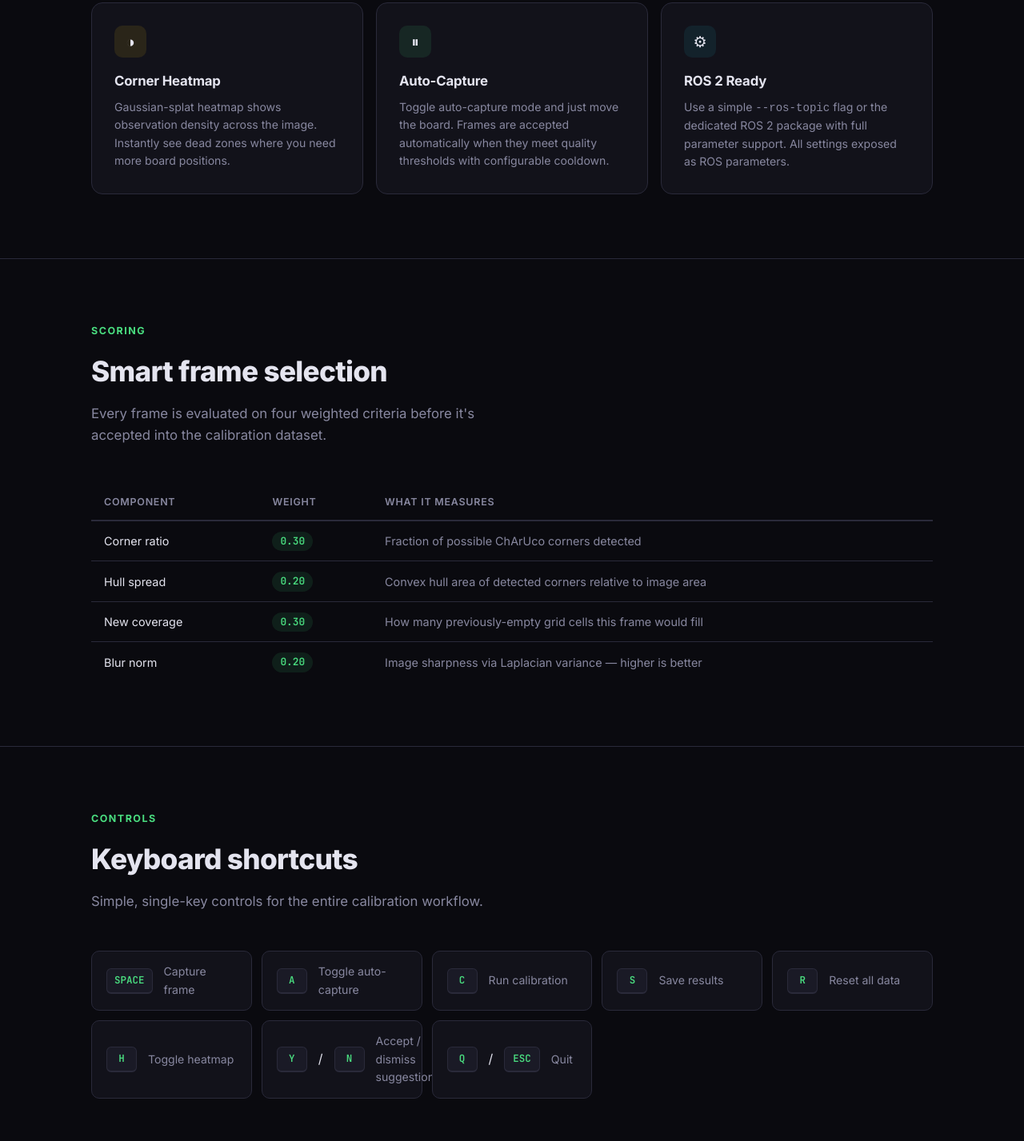
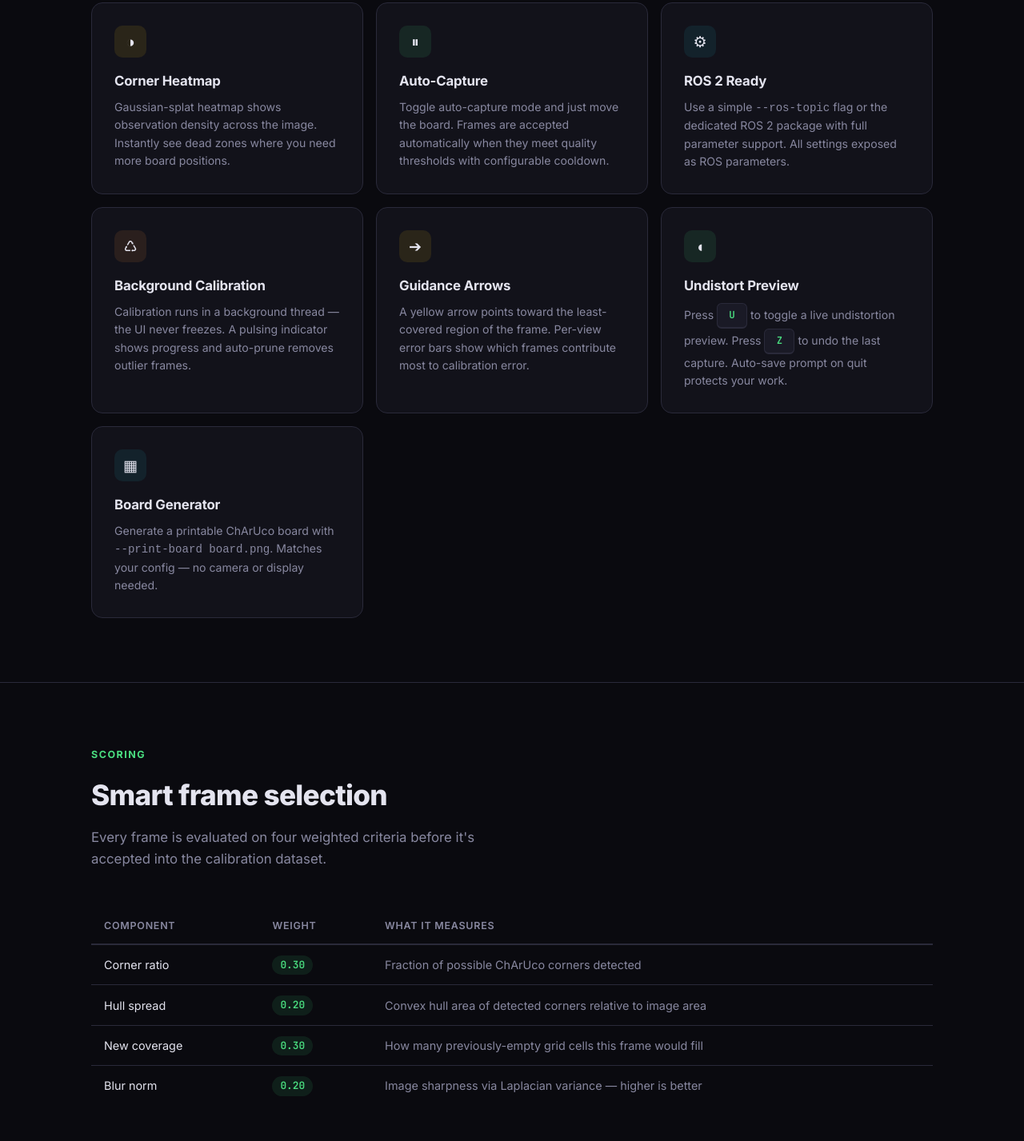
Before and after one commit to yobahcorp/charuco_calibrator, a plain HTML site: page docs/index.html in a window 1280 px wide. Shown: the part 1353-2780 px from the top of the page at 80% size. Drawn offline with Linux system fonts and the light colour scheme.

Commit message:
Update docs for all new features (background calibration, auto-prune, undo, undistort, GPU, board generator, FPS, guidance arrows, per-view errors)
Co-Authored-By: Claude Opus 4.6 <noreply@anthropic.com>

```diff
--- a/docs/index.html
+++ b/docs/index.html
@@ -567,6 +567,30 @@
           <h3>ROS 2 Ready</h3>
           <p>Use a simple <code>--ros-topic</code> flag or the dedicated ROS 2 package with full parameter support. All settings exposed as ROS parameters.</p>
         </div>
+
+        <div class="feature-card">
+          <div class="feature-icon fi-orange">&#9850;</div>
+          <h3>Background Calibration</h3>
+          <p>Calibration runs in a background thread &mdash; the UI never freezes. A pulsing indicator shows progress and auto-prune removes outlier frames.</p>
+        </div>
+
+        <div class="feature-card">
+          <div class="feature-icon fi-yellow">&#10132;</div>
+          <h3>Guidance Arrows</h3>
+          <p>A yellow arrow points toward the least-covered region of the frame. Per-view error bars show which frames contribute most to calibration error.</p>
+        </div>
+
+        <div class="feature-card">
+          <div class="feature-icon fi-green">&#9686;</div>
+          <h3>Undistort Preview</h3>
+          <p>Press <kbd>U</kbd> to toggle a live undistortion preview. Press <kbd>Z</kbd> to undo the last capture. Auto-save prompt on quit protects your work.</p>
+        </div>
+
+        <div class="feature-card">
+          <div class="feature-icon fi-cyan">&#9638;</div>
+          <h3>Board Generator</h3>
+          <p>Generate a printable ChArUco board with <code>--print-board board.png</code>. Matches your config &mdash; no camera or display needed.</p>
+        </div>
       </div>
     </div>
   </section>
@@ -630,8 +654,10 @@
         <div class="key-item"><kbd>S</kbd> <span>Save results</span></div>
         <div class="key-item"><kbd>R</kbd> <span>Reset all data</span></div>
         <div class="key-item"><kbd>H</kbd> <span>Toggle heatmap</span></div>
-        <div class="key-item"><kbd>Y</kbd> / <kbd>N</kbd> <span>Accept / dismiss suggestion</span></div>
-        <div class="key-item"><kbd>Q</kbd> / <kbd>ESC</kbd> <span>Quit</span></div>
+        <div class="key-item"><kbd>U</kbd> <span>Toggle undistort preview</span></div>
+        <div class="key-item"><kbd>Z</kbd> <span>Undo last capture</span></div>
+        <div class="key-item"><kbd>Y</kbd> / <kbd>N</kbd> <span>Accept / dismiss prompt</span></div>
+        <div class="key-item"><kbd>Q</kbd> / <kbd>ESC</kbd> <span>Quit (save prompt)</span></div>
       </div>
     </div>
   </section>
@@ -670,7 +696,14 @@
           &nbsp;&nbsp;<span class="key">camera_id</span>: <span class="val">0</span><br>
           &nbsp;&nbsp;<span class="cmt"># image_folder: /path/to/frames</span><br>
           &nbsp;&nbsp;<span class="key">width</span>: <span class="val">0</span> &nbsp;&nbsp;&nbsp;&nbsp;&nbsp;&nbsp;&nbsp;&nbsp;&nbsp;&nbsp;&nbsp;&nbsp;&nbsp;<span class="cmt"># 0 = native resolution</span><br>
-          &nbsp;&nbsp;<span class="key">height</span>: <span class="val">0</span>
+          &nbsp;&nbsp;<span class="key">height</span>: <span class="val">0</span><br>
+          <br>
+          <span class="key">auto_capture</span>: <span class="val">true</span><br>
+          <span class="key">show_heatmap</span>: <span class="val">true</span><br>
+          <span class="key">recalibrate_every</span>: <span class="val">5</span><br>
+          <span class="key">auto_prune</span>: <span class="val">true</span> &nbsp;&nbsp;&nbsp;&nbsp;&nbsp;&nbsp;&nbsp;<span class="cmt"># auto-remove outlier frames</span><br>
+          <span class="key">prune_threshold</span>: <span class="val">2.0</span> &nbsp;&nbsp;&nbsp;<span class="cmt"># error &gt; N * mean</span><br>
+          <span class="key">gpu</span>: <span class="val">false</span> &nbsp;&nbsp;&nbsp;&nbsp;&nbsp;&nbsp;&nbsp;&nbsp;&nbsp;&nbsp;&nbsp;&nbsp;<span class="cmt"># OpenCL acceleration</span>
         </div>
       </div>
     </div>
```
Also changed, not shown: 3 other files.
